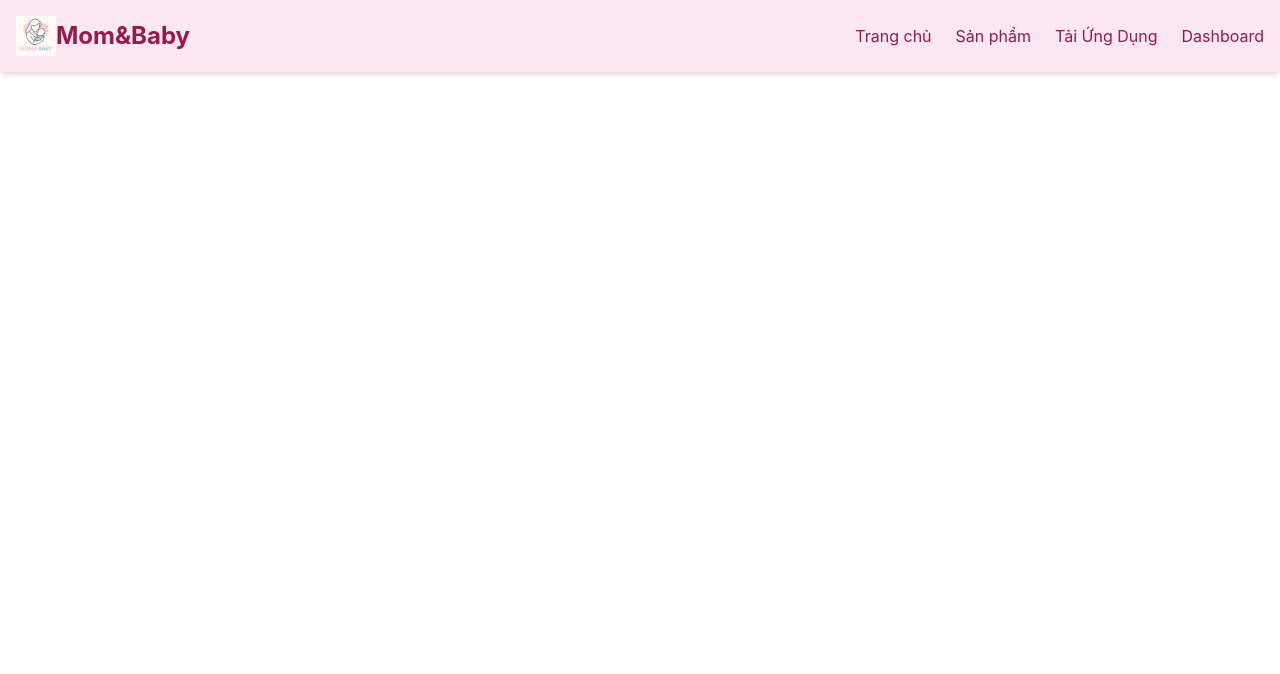
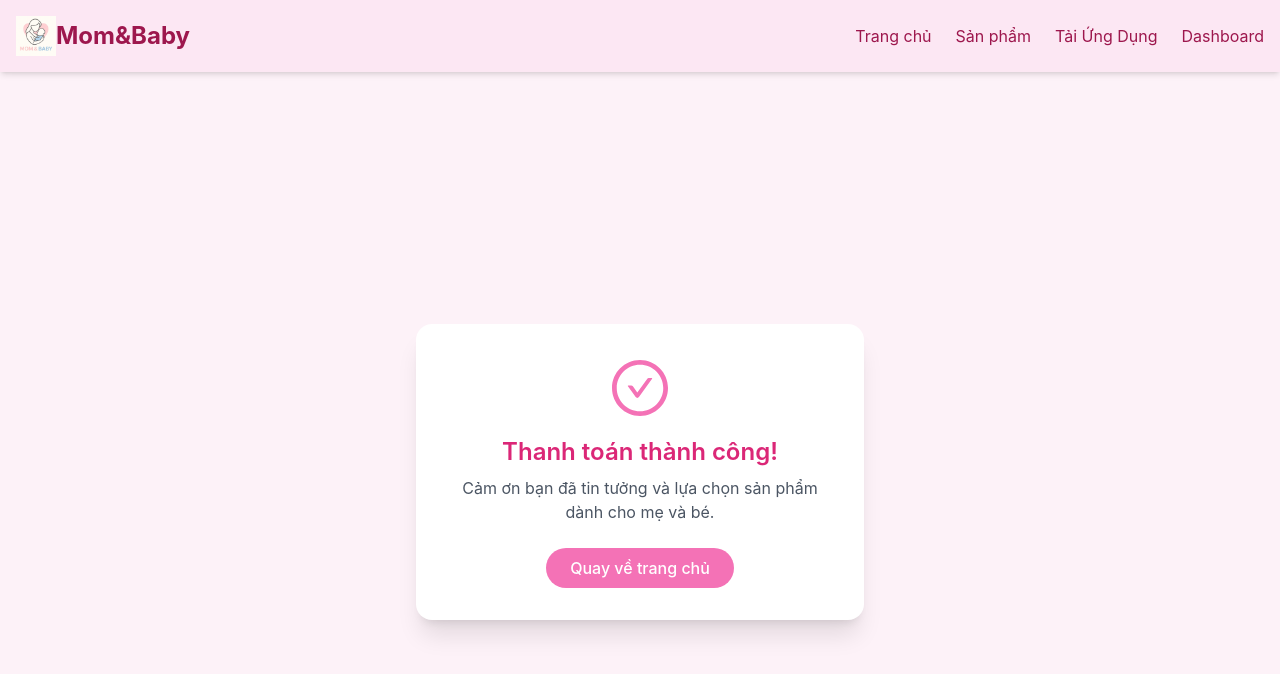
Before and after one commit to LQVinh11022004/LandingPage_EXE201, a React (Create React App) app: page /success in a window 1280 px wide. Shown: the top 674 px of the page. Built offline with nearby package versions, Linux system fonts and the light colour scheme.

Commit message:
them success va cancel

```diff
--- a/src/App.js
+++ b/src/App.js
@@ -10,6 +10,8 @@ import ProtectedRoute from './components/ProtectedRoute';
 import Experts from './components/Experts';
 import Login from './components/Login';
 import ServicePackage from './components/ServicePackage';
+import Success from './components/Success';
+import Cancel from './components/Cancel';
 import './App.css';
 
 function App() {
@@ -31,6 +33,8 @@ function App() {
           <Route path="/features" element={<Features />} />
           <Route path="/download" element={<Download />} />
           <Route path="/login" element={<Login />} />
+          <Route path="/success" element={<Success />} />
+          <Route path="/cancel" element={<Cancel />} />
           <Route
           path="/dashboard"
           element={
--- /dev/null
+++ b/src/components/Cancel.js
@@ -0,0 +1,20 @@
+import React from 'react';
+import { AiOutlineCloseCircle } from 'react-icons/ai'; // cho Cancel
+
+export default function Cancel() {
+  return (
+    <div className="min-h-screen flex items-center justify-center bg-pink-50 px-4">
+      <div className="bg-white rounded-2xl shadow-xl p-8 max-w-md text-center">
+        <AiOutlineCloseCircle className="w-16 h-16 text-red-300 mx-auto mb-4" />
+        <h1 className="text-2xl font-semibold text-red-500">Thanh toán thất bại!</h1>
+        <p className="text-gray-600 mt-2">Đã có lỗi xảy ra trong quá trình thanh toán. Vui lòng thử lại sau.</p>
+        <a
+          href="/"
+          className="mt-6 inline-block bg-pink-400 hover:bg-pink-500 text-white font-medium py-2 px-6 rounded-full transition"
+        >
+          Quay về trang chủ
+        </a>
+      </div>
+    </div>
+  );
+}
--- /dev/null
+++ b/src/components/Success.js
@@ -0,0 +1,20 @@
+import React from 'react';
+import { AiOutlineCheckCircle } from 'react-icons/ai'; // cho Success
+
+export default function Success() {
+  return (
+    <div className="min-h-screen flex items-center justify-center bg-pink-50 px-4">
+      <div className="bg-white rounded-2xl shadow-xl p-8 max-w-md text-center">
+        <AiOutlineCheckCircle className="w-16 h-16 text-pink-400 mx-auto mb-4" />
+        <h1 className="text-2xl font-semibold text-pink-600">Thanh toán thành công!</h1>
+        <p className="text-gray-600 mt-2">Cảm ơn bạn đã tin tưởng và lựa chọn sản phẩm dành cho mẹ và bé.</p>
+        <a
+          href="/"
+          className="mt-6 inline-block bg-pink-400 hover:bg-pink-500 text-white font-medium py-2 px-6 rounded-full transition"
+        >
+          Quay về trang chủ
+        </a>
+      </div>
+    </div>
+  );
+}
```
